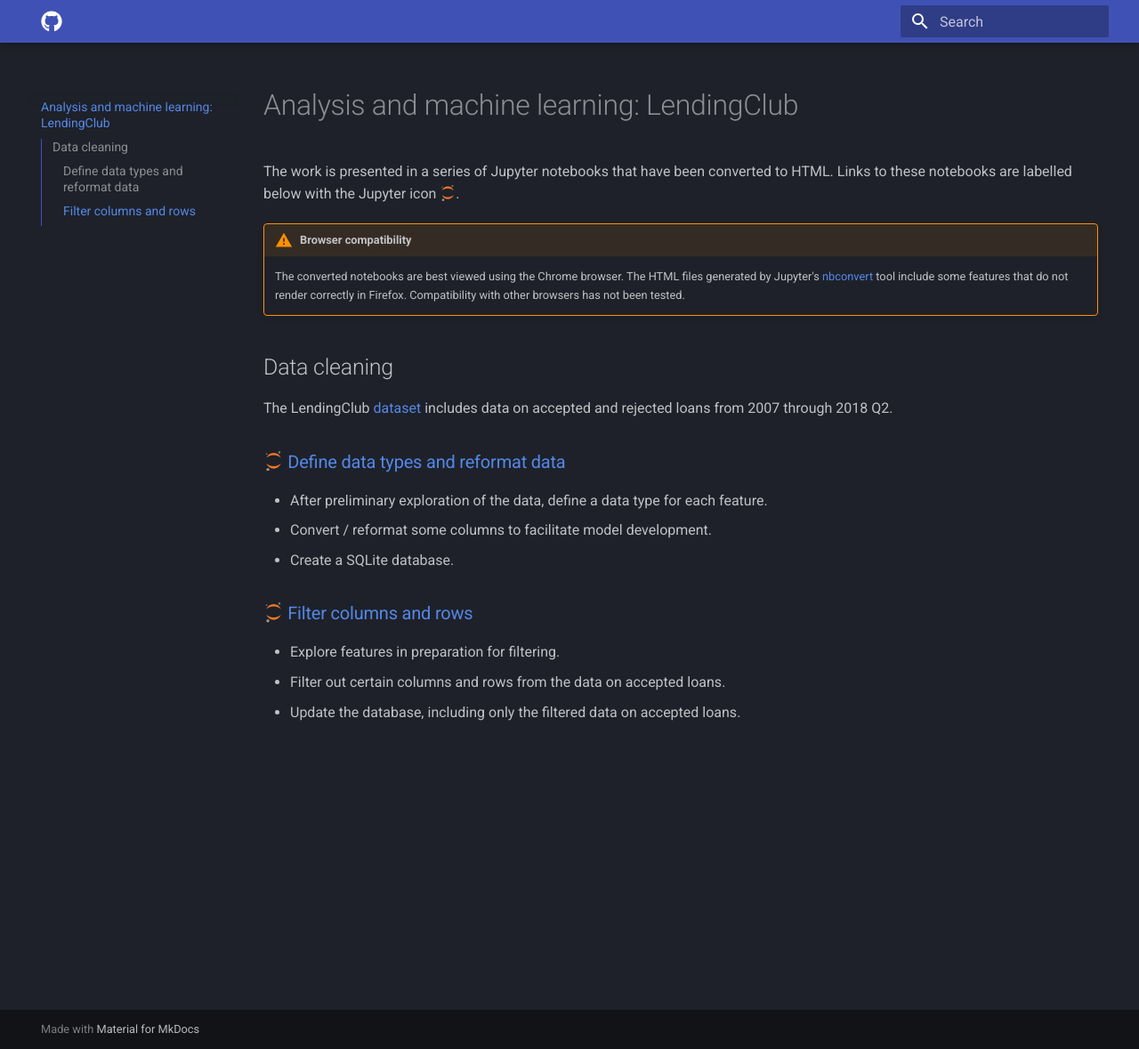
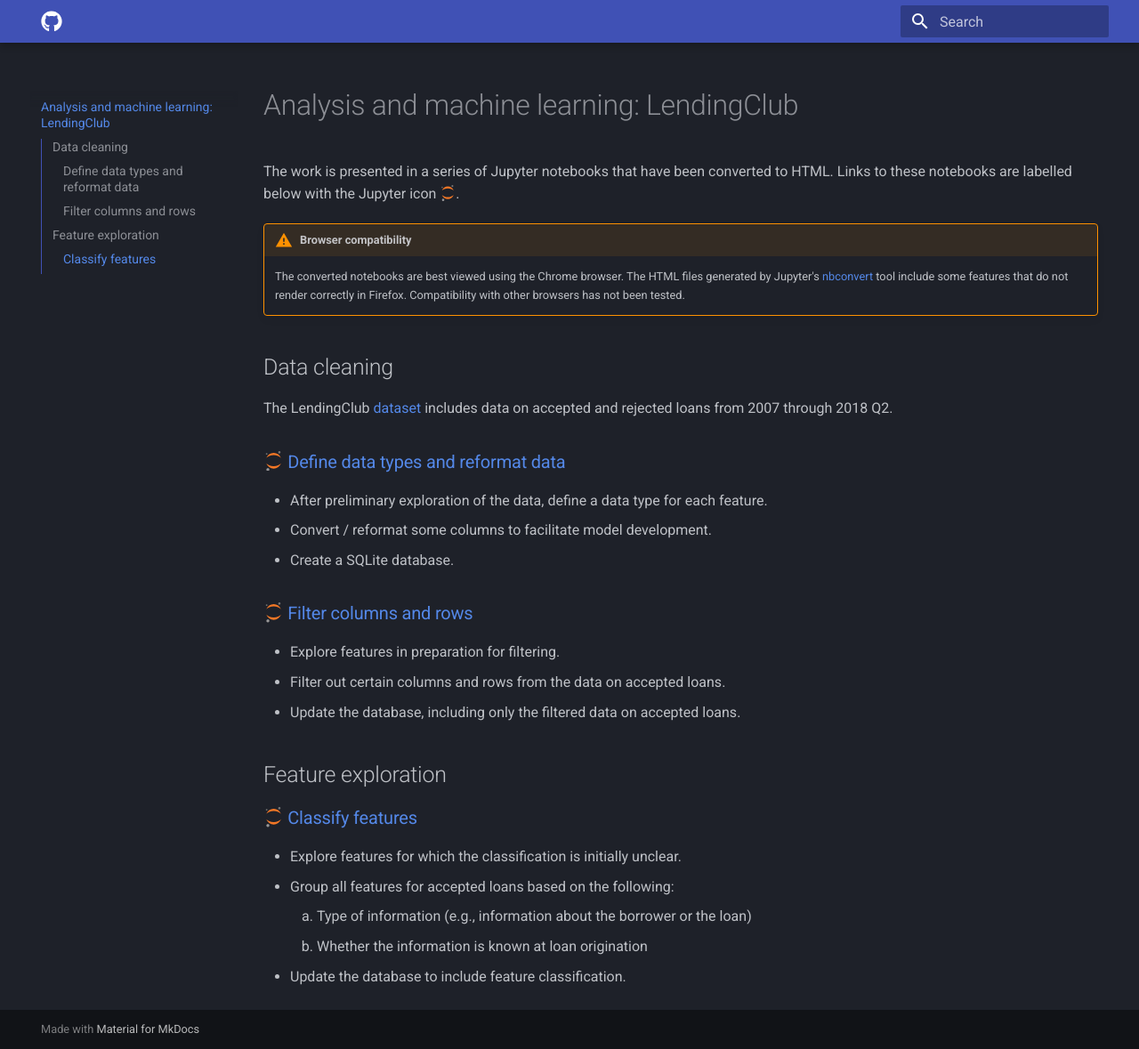
Before and after one commit to MarkCButler/lending-club, an MkDocs documentation site: the page built from pages/index.md, in a window 1280 px wide and 1179 px high. Shown: the whole window at 89% size. Built offline with MkDocs 1.6.1 and Material for MkDocs 9.7.7, drawn with Linux system fonts in a browser that asks for light colours.

Commit message:
Update home page with info on feature classification

```diff
--- a/pages/index.md
+++ b/pages/index.md
@@ -39,3 +39,13 @@
 - Explore features in preparation for filtering.
 - Filter out certain columns and rows from the data on accepted loans.
 - Update the database, including only the filtered data on accepted loans.
+
+## Feature exploration
+
+### [:jupyter-colored: Classify features](html/feature-classification-01.html)
+
+- Explore features for which the classification is initially unclear.
+- Group all features for accepted loans based on the following:
+    1. Type of information (e.g., information about the borrower or the loan)
+    2. Whether the information is known at loan origination
+- Update the database to include feature classification.
```
